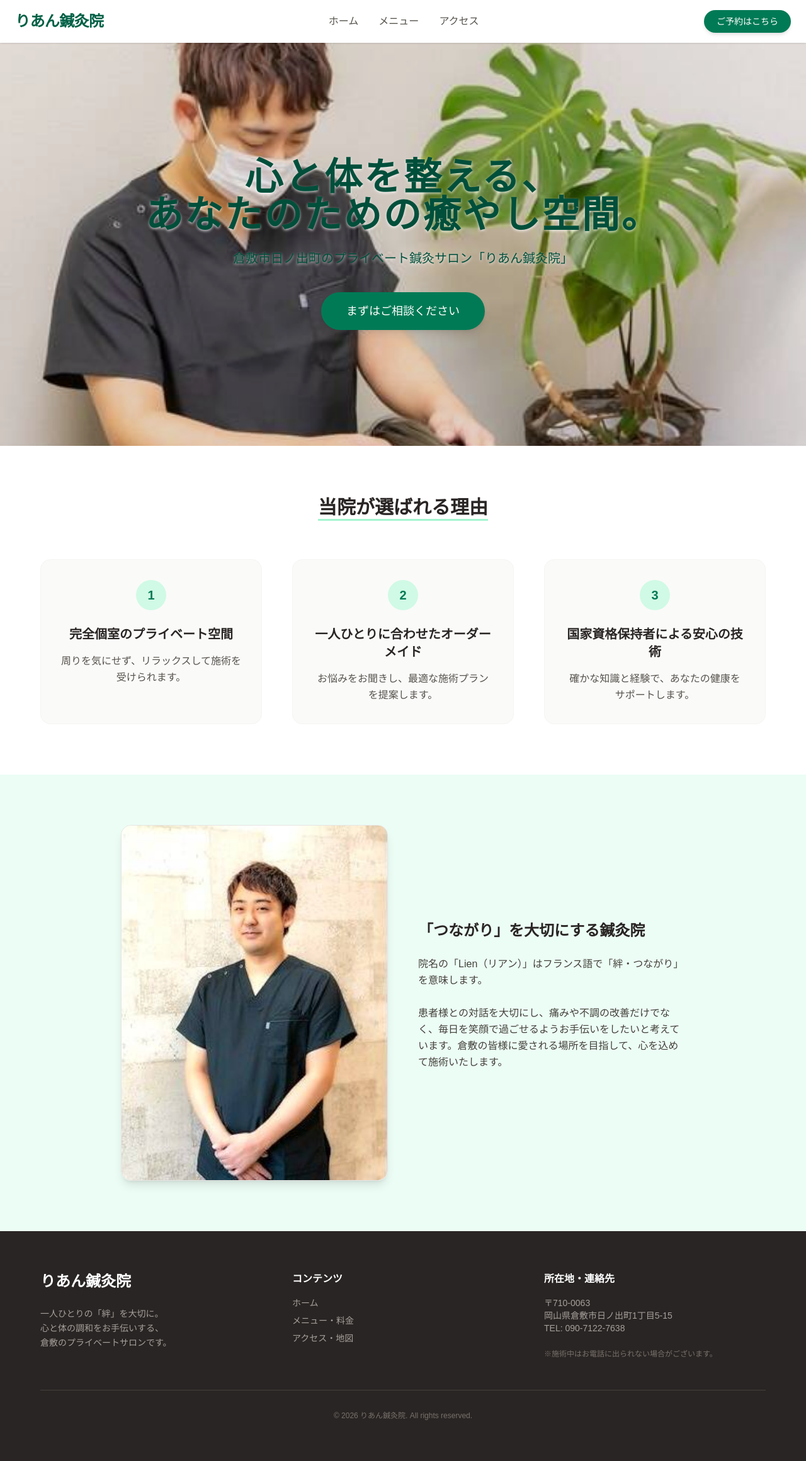
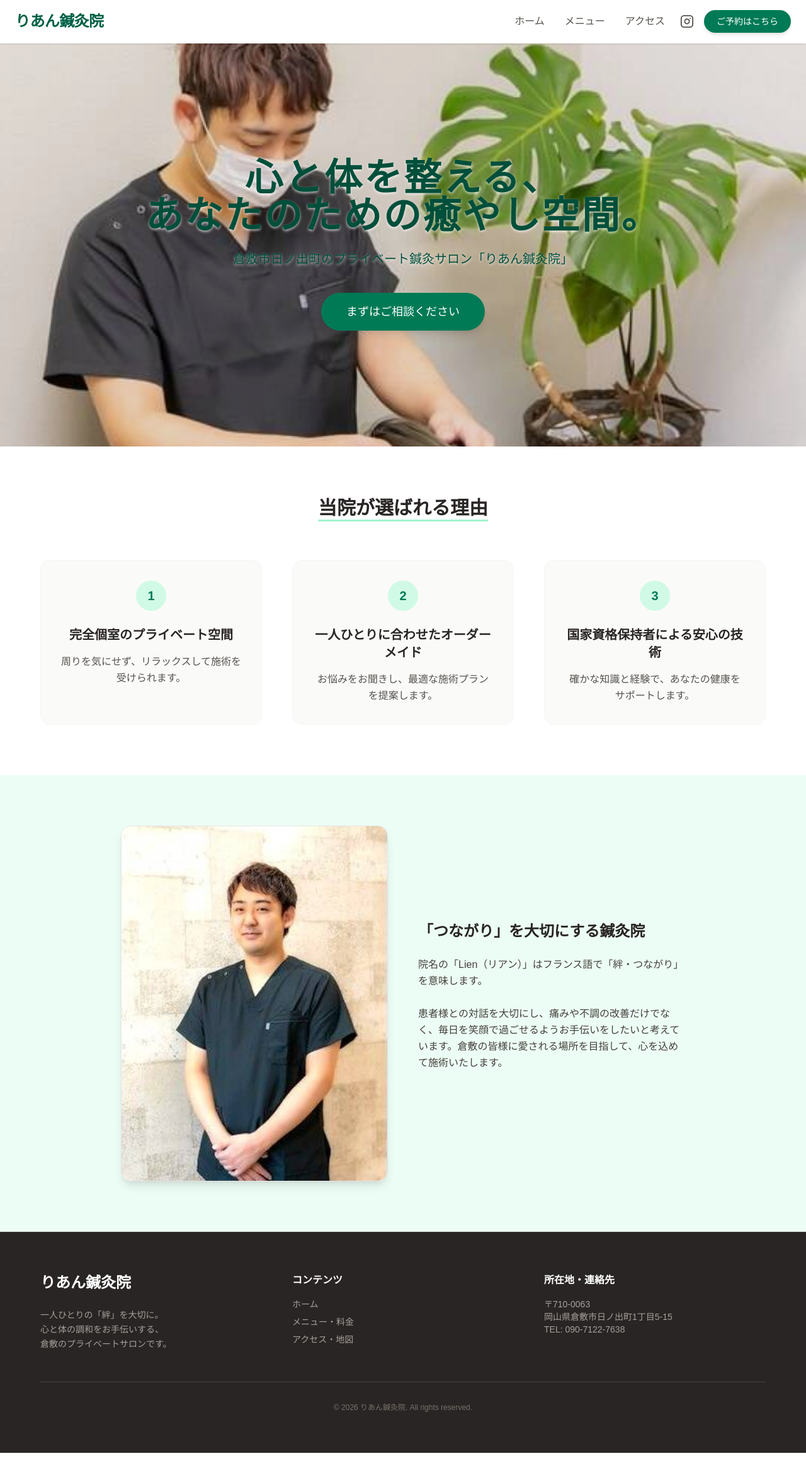
Before and after one commit to lien-shinkyuin/lien-shinkyuin, a Next.js app: page / in a window 1280 px wide. Shown: the whole page at 63% size. Built offline with nearby package versions, Linux system fonts and the light colour scheme.

Commit message:
Instagramアイコンをインストールして表示

```diff
--- a/app/layout.tsx
+++ b/app/layout.tsx
@@ -1,6 +1,7 @@
 import './globals.css'
 import React from 'react'
 import MobileNavbar from '../components/MobileNavbar';
+import { Instagram } from 'lucide-react';
 
 export const metadata = {
   title: '倉敷の鍼灸なら「りあん鍼灸院」| 女性に優しい完全個室のプライベートサロン',
@@ -12,30 +13,44 @@ export const metadata = {
 
 export default function RootLayout({ children }: { children: React.ReactNode }) {
   const reservationUrl = "https://lin.ee/oNgp7Y2R";
+  const instagramUrl = "https://www.instagram.com/lien_shinkyuin?igsh=MTI3M2llMHZkZ2czMw==";
 
   return (
     <html lang="ja">
-      <body className="bg-stone-50 text-stone-800 flex flex-col min-h-screen pb-20 md:pb-0">
-        {/* ナビゲーション（PC用） */}
-        <nav className="flex items-center justify-between px-6 py-4 bg-white/80 backdrop-blur-md shadow-sm sticky top-0 z-50">
-          <a href="/" className="text-xl md:text-2xl font-bold text-emerald-800 tracking-tight">りあん鍼灸院</a>
-          <ul className="hidden md:flex gap-8 font-medium text-stone-600">
-            <li><a href="/" className="hover:text-emerald-700 transition">ホーム</a></li>
-            <li><a href="/menu" className="hover:text-emerald-700 transition">メニュー</a></li>
-            <li><a href="/access" className="hover:text-emerald-700 transition">アクセス</a></li>
-          </ul>
-          <a href={reservationUrl} target="_blank" rel="noopener noreferrer" className="bg-emerald-700 text-white px-5 py-2 rounded-full hover:bg-emerald-800 transition shadow-md text-sm font-medium">
-            ご予約はこちら
-          </a>
+      <body className="bg-stone-50 text-stone-800 dark:bg-stone-900 dark:text-stone-100 flex flex-col min-h-screen pb-20 md:pb-0">
+        <nav className="flex items-center justify-between px-6 py-4 bg-white/80 dark:bg-stone-900/80 backdrop-blur-md shadow-sm sticky top-0 z-50 border-b border-transparent dark:border-stone-800">
+          <a href="/" className="text-xl md:text-2xl font-bold text-emerald-800 dark:text-emerald-500 tracking-tight">りあん鍼灸院</a>
+
+          <div className="flex items-center gap-6">
+            <ul className="hidden md:flex gap-8 font-medium text-stone-600 dark:text-stone-300">
+              <li><a href="/" className="hover:text-emerald-700 dark:hover:text-emerald-400 transition">ホーム</a></li>
+              <li><a href="/menu" className="hover:text-emerald-700 dark:hover:text-emerald-400 transition">メニュー</a></li>
+              <li><a href="/access" className="hover:text-emerald-700 dark:hover:text-emerald-400 transition">アクセス</a></li>
+            </ul>
+
+            <div className="flex items-center gap-4">
+              {/* アイコンの書き方を一番安全なものに変えました */}
+              <a
+                href={instagramUrl}
+                target="_blank"
+                rel="noopener noreferrer"
+                className="text-stone-600 dark:text-stone-300 hover:text-[#E1306C] dark:hover:text-pink-400 transition-colors flex items-center justify-center"
+              >
+                <Instagram size="22px" />
+              </a>
+
+              <a href={reservationUrl} target="_blank" rel="noopener noreferrer" className="bg-emerald-700 text-white px-5 py-2 rounded-full hover:bg-emerald-800 transition shadow-md text-sm font-medium">
+                ご予約はこちら
+              </a>
+            </div>
+          </div>
         </nav>
 
-        {/* メインコンテンツ */}
         <main className="flex-grow">
           {children}
         </main>
 
-        {/* フッター */}
-        <footer className="bg-stone-800 text-stone-200 py-16 px-6">
+        <footer className="bg-stone-800 dark:bg-black text-stone-200 py-16 px-6 border-t border-stone-700">
           <div className="max-w-6xl mx-auto grid md:grid-cols-3 gap-12">
             <div>
               <h2 className="text-2xl font-bold text-white mb-6">りあん鍼灸院</h2>
@@ -58,8 +73,7 @@ export default function RootLayout({ children }: { children: React.ReactNode })
               <p className="text-sm text-stone-400">
                 〒710-0063<br />
                 岡山県倉敷市日ノ出町1丁目5-15<br />
-                TEL: 090-7122-7638<br /><br />
-                <span className="text-xs text-stone-500">※施術中はお電話に出られない場合がございます。</span>
+                TEL: 090-7122-7638
               </p>
             </div>
           </div>
@@ -68,7 +82,6 @@ export default function RootLayout({ children }: { children: React.ReactNode })
           </div>
         </footer>
 
-        {/* スマホ用下部固定ナビゲーション（コンポーネントを配置） */}
         <MobileNavbar />
       </body>
     </html>
```
